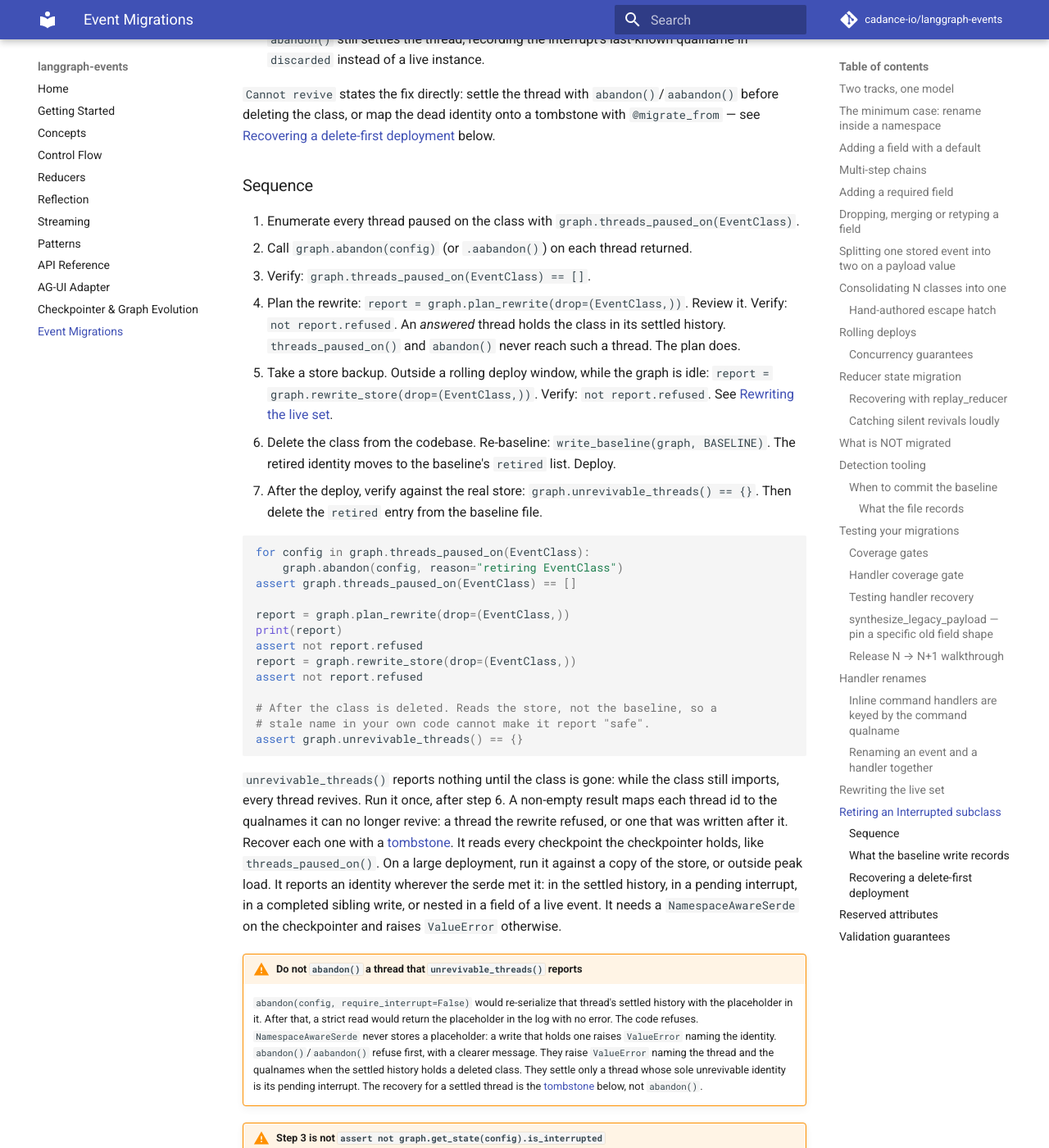
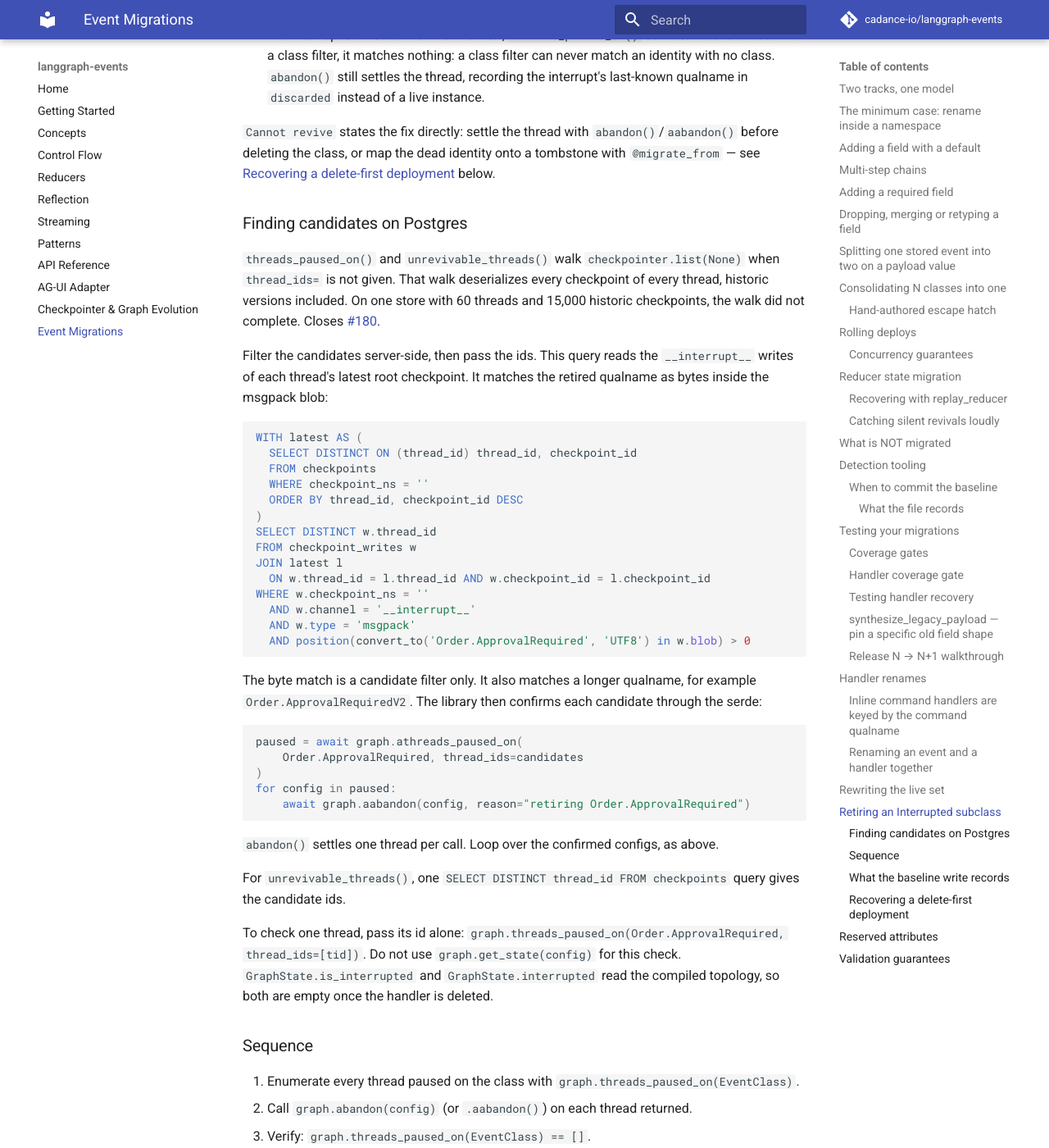
Before and after one commit to cadance-io/langgraph-events, an MkDocs documentation site: the page built from docs/event-migrations.md, in a window 1280 px wide and 1400 px high, scrolled down 24369 px. Shown: the whole window at 82% size. Built offline with MkDocs 1.6.1 and Material for MkDocs 9.7.7, drawn with Linux system fonts in a browser that asks for light colours; comment, search, counter and statistics services are not loaded; some of the changed text lies outside the part shown.

Commit message:
feat: thread_ids= on threads_paused_on() and unrevivable_threads() (closes #180)
The four discovery methods walked checkpointer.list(None). That walk
deserializes every checkpoint of every thread, historic versions
included. On one Postgres store it did not complete.

- threads_paused_on(), athreads_paused_on(), unrevivable_threads() and
  aunrevivable_threads() take a keyword-only thread_ids. With ids, the
  method reads those threads only and never calls list(). Ids are
  deduped in caller order. A listed thread with no checkpoint, or with
  no match, stays out of the result.
- One helper pair, _candidate_thread_ids() and _acandidate_thread_ids(),
  serves all six walks, the rewrite walks included. _thread_config()
  replaces the repeated per-thread config literal.
- Docs: a "Finding candidates on Postgres" section gives the
  server-side candidate query for a pending interrupt, names
  thread_ids=[tid] as the per-thread check, and states why
  GraphState.is_interrupted is not that check. control-flow.md documents
  the 0.29.0 rollback floor that abandon() creates.

Co-Authored-By: Claude Fable 5.1 <noreply@anthropic.com>
Claude-Session: https://claude.ai/code/session_01BeDCqa6NKw8dDbR19P7L46

````diff
--- a/docs/event-migrations.md
+++ b/docs/event-migrations.md
@@ -672,11 +672,11 @@ What the rewrite does not do:
 ## Retiring an Interrupted subclass
 
 !!! warning "`threads_paused_on()` and `abandon()` cover paused threads only"
-    A thread that already *answered* the interrupt holds the retired class in its **settled** history, not in a pending write. `threads_paused_on()` does not find such a thread, and `abandon()` does not touch it. Reading its history after the class is deleted raises `Cannot revive`. `graph.unrevivable_threads()` is the sweep that finds it: it reads every thread's latest checkpoint from the store and reports each identity that no longer revives, settled or pending. Run it after the class is deleted, against the real store, and treat a non-empty result as a thread that needs the [recovery path](#recovering-a-delete-first-deployment) below. The field-shape half of [#159](https://github.com/cadance-io/langgraph-events/issues/159) is covered by [Dropping, merging or retyping a field](#dropping-merging-or-retyping-a-field).
+    A thread that already *answered* the interrupt holds the retired class in its **settled** history, not in a pending write. `threads_paused_on()` does not find such a thread, and `abandon()` does not touch it. Reading its history after the class is deleted raises `Cannot revive`. `graph.unrevivable_threads()` is the sweep that finds it: it reads every thread's latest checkpoint from the store and reports each identity that no longer revives, settled or pending. Run it after the class is deleted, against the real store, and treat a non-empty result as a thread that needs the [recovery path](#recovering-a-delete-first-deployment) below. On a large store, pass `thread_ids=`. The field-shape half of [#159](https://github.com/cadance-io/langgraph-events/issues/159) is covered by [Dropping, merging or retyping a field](#dropping-merging-or-retyping-a-field).
 
 To retire an `Interrupted` subclass, delete it from the codebase once no live checkpoint still references it. `graph.abandon(config)` / `.aabandon()` settles one paused thread without answering it — see [Ending a pause without answering it](control-flow.md#ending-a-pause-without-answering-it-abandon).
 
-`abandon()` settles one thread per call. `graph.threads_paused_on(EventClass)` (or `athreads_paused_on()`) finds the paused threads for you. No need for your own operational records or a direct checkpointer query.
+`abandon()` settles one thread per call. `graph.threads_paused_on(EventClass)` (or `athreads_paused_on()`) finds the paused threads for you. With no `thread_ids=`, it walks every checkpoint the store holds. On a large store, pass candidate ids from a server-side query. See [Finding candidates on Postgres](#finding-candidates-on-postgres) below.
 
 `threads_paused_on()` and `abandon()` read each thread's checkpoint directly, not the graph's compiled topology. Two deletions this survives, with different outcomes:
 
@@ -684,6 +684,45 @@ To retire an `Interrupted` subclass, delete it from the codebase once no live ch
 - The **class** itself is already deleted and no longer imports. The normal habit is to ship the class deletion in the same release as the handler's, and this section used to train that habit. The interrupt cannot revive. With no filter, `threads_paused_on()` still returns the thread. With a class filter, it matches nothing: a class filter can never match an identity with no class. `abandon()` still settles the thread, recording the interrupt's last-known qualname in `discarded` instead of a live instance.
 
 `Cannot revive` states the fix directly: settle the thread with `abandon()`/`aabandon()` before deleting the class, or map the dead identity onto a tombstone with `@migrate_from` — see [Recovering a delete-first deployment](#recovering-a-delete-first-deployment) below.
+
+### Finding candidates on Postgres
+
+`threads_paused_on()` and `unrevivable_threads()` walk `checkpointer.list(None)` when `thread_ids=` is not given. That walk deserializes every checkpoint of every thread, historic versions included. On one store with 60 threads and 15,000 historic checkpoints, the walk did not complete. Closes [#180](https://github.com/cadance-io/langgraph-events/issues/180).
+
+Filter the candidates server-side, then pass the ids. This query reads the `__interrupt__` writes of each thread's latest root checkpoint. It matches the retired qualname as bytes inside the msgpack blob:
+
+```sql
+WITH latest AS (
+  SELECT DISTINCT ON (thread_id) thread_id, checkpoint_id
+  FROM checkpoints
+  WHERE checkpoint_ns = ''
+  ORDER BY thread_id, checkpoint_id DESC
+)
+SELECT DISTINCT w.thread_id
+FROM checkpoint_writes w
+JOIN latest l
+  ON w.thread_id = l.thread_id AND w.checkpoint_id = l.checkpoint_id
+WHERE w.checkpoint_ns = ''
+  AND w.channel = '__interrupt__'
+  AND w.type = 'msgpack'
+  AND position(convert_to('Order.ApprovalRequired', 'UTF8') in w.blob) > 0
+```
+
+The byte match is a candidate filter only. It also matches a longer qualname, for example `Order.ApprovalRequiredV2`. The library then confirms each candidate through the serde:
+
+```python
+paused = await graph.athreads_paused_on(
+    Order.ApprovalRequired, thread_ids=candidates
+)
+for config in paused:
+    await graph.aabandon(config, reason="retiring Order.ApprovalRequired")
+```
+
+`abandon()` settles one thread per call. Loop over the confirmed configs, as above.
+
+For `unrevivable_threads()`, one `SELECT DISTINCT thread_id FROM checkpoints` query gives the candidate ids.
+
+To check one thread, pass its id alone: `graph.threads_paused_on(Order.ApprovalRequired, thread_ids=[tid])`. Do not use `graph.get_state(config)` for this check. `GraphState.is_interrupted` and `GraphState.interrupted` read the compiled topology, so both are empty once the handler is deleted.
 
 ### Sequence
 
````
Also changed, not shown: CHANGELOG.md (+17 -0 lines), docs/api.md (+2 -2 lines), docs/control-flow.md (+4 -1 lines), 2 other files.
